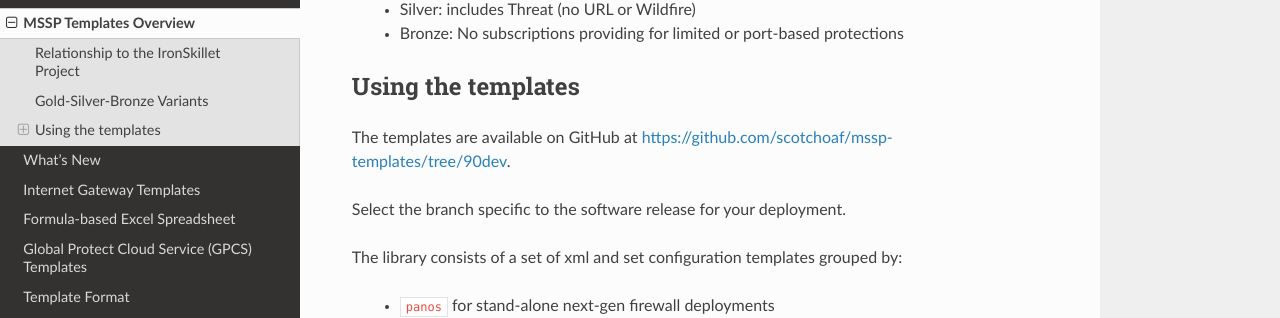
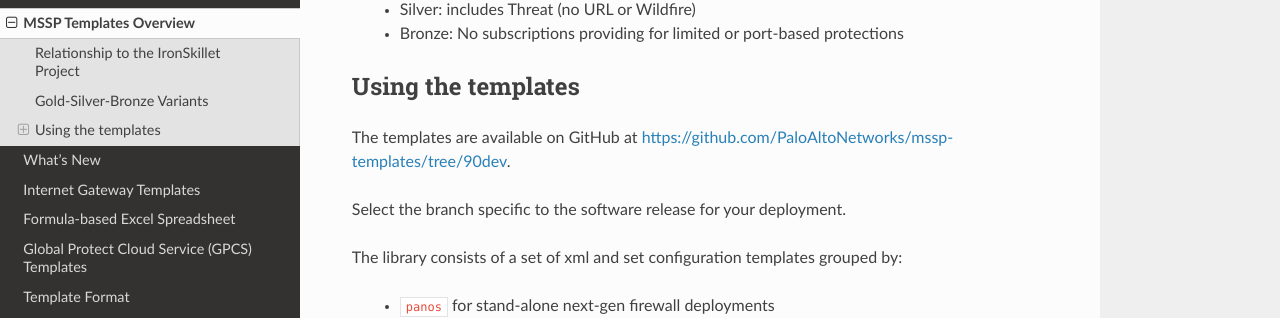
Before and after one commit to PaloAltoNetworks/mssp-templates, a Sphinx documentation site: the page built from docs/overview.rst, in a window 1280 px wide and 900 px high, scrolled down 1128 px. Shown: the part 130-448 px from the top of the window. Built offline with Sphinx 7.4.7 and the Read the Docs theme 2.0.0, drawn with Linux system fonts in a browser that asks for light colours.

Commit message:
update doc links with repo move

```diff
--- a/docs/conf.py
+++ b/docs/conf.py
@@ -158,9 +158,9 @@
 
 # github file path that changes across repo and branches
 
-extlinks = {'panosrepo': ('https://github.com/scotchoaf/mssp-templates/tree/90dev/internet_gateway/panos/%s', 'PAN-OS template:   '),
-            'panoramarepo': ('https://github.com/scotchoaf/mssp-templates/tree/90dev/internet_gateway/panorama/%s', 'Panorama template:   '),
-            'setcommands': ('https://github.com/scotchoaf/mssp-templates/tree/90dev/internet_gateway/%s/set_commands', 'set commands '),
+extlinks = {'panosrepo': ('https://github.com/PaloAltoNetworks/mssp-templates/tree/90dev/internet_gateway/panos/%s', 'PAN-OS template:   '),
+            'panoramarepo': ('https://github.com/PaloAltoNetworks/mssp-templates/tree/90dev/internet_gateway/panorama/%s', 'Panorama template:   '),
+            'setcommands': ('https://github.com/PaloAltoNetworks/mssp-templates/tree/90dev/internet_gateway/%s/set_commands', 'set commands '),
             }
 
 # load config file name that changes across repo and branches
@@ -168,18 +168,18 @@
 rst_prolog = """
 .. |branch| replace:: 90dev
 .. |skilletdocs| replace:: https://iron-skillet.readthedocs.io/en/90dev/
-.. |clonessh| replace:: git@github.com:scotchoaf/mssp-templates.git
-.. |clonehttps| replace:: https://github.com/scotchoaf/mssp-templates.git
-.. |repourl| replace:: https://github.com/scotchoaf/mssp-templates/tree/90dev
-.. |repotools| replace:: https://github.com/scotchoaf/mssp-templates/tree/90dev/tools
-.. |panosxpaths| replace:: https://github.com/scotchoaf/mssp-templates/blob/90dev/templates/panos/snippets/.meta-cnc.yaml
-.. |panossnippets| replace:: https://github.com/scotchoaf/mssp-templates/tree/90dev/templates/panos/snippets
-.. |panosloadorder| replace:: https://github.com/scotchoaf/mssp-templates/blob/90dev/templates/panos/snippets/.meta-cnc.yaml
-.. |panoramaxpaths| replace:: https://github.com/scotchoaf/mssp-templates/blob/90dev/templates/panorama/snippets/.meta-cnc.yaml
-.. |panoramasnippets| replace:: https://github.com/scotchoaf/mssp-templates/tree/90dev/templates/panorama/snippets
-.. |panoramaloadorder| replace:: https://github.com/scotchoaf/mssp-templates/blob/90dev/templates/panorama/snippets/.meta-cnc.yaml
-.. |panoramaset| replace:: https://github.com/scotchoaf/mssp-templates/tree/90dev/templates/panorama/set_commands
-.. |panosset| replace:: https://github.com/scotchoaf/mssp-templates/tree/90dev/templates/panos/set_commands
+.. |clonessh| replace:: git@github.com:PaloAltoNetworks/mssp-templates.git
+.. |clonehttps| replace:: https://github.com/PaloAltoNetworks/mssp-templates.git
+.. |repourl| replace:: https://github.com/PaloAltoNetworks/mssp-templates/tree/90dev
+.. |repotools| replace:: https://github.com/PaloAltoNetworks/mssp-templates/tree/90dev/tools
+.. |panosxpaths| replace:: https://github.com/PaloAltoNetworks/mssp-templates/blob/90dev/templates/panos/snippets/.meta-cnc.yaml
+.. |panossnippets| replace:: https://github.com/PaloAltoNetworks/mssp-templates/tree/90dev/templates/panos/snippets
+.. |panosloadorder| replace:: https://github.com/PaloAltoNetworks/mssp-templates/blob/90dev/templates/panos/snippets/.meta-cnc.yaml
+.. |panoramaxpaths| replace:: https://github.com/PaloAltoNetworks/mssp-templates/blob/90dev/templates/panorama/snippets/.meta-cnc.yaml
+.. |panoramasnippets| replace:: https://github.com/PaloAltoNetworks/mssp-templates/tree/90dev/templates/panorama/snippets
+.. |panoramaloadorder| replace:: https://github.com/PaloAltoNetworks/mssp-templates/blob/90dev/templates/panorama/snippets/.meta-cnc.yaml
+.. |panoramaset| replace:: https://github.com/PaloAltoNetworks/mssp-templates/tree/90dev/templates/panorama/set_commands
+.. |panosset| replace:: https://github.com/PaloAltoNetworks/mssp-templates/tree/90dev/templates/panos/set_commands
 .. |skilletpanoramatemplates| replace:: https://iron-skillet.readthedocs.io/en/90dev/panorama_template_guide.html
 .. |skilletpanostemplates| replace: https://iron-skillet.readthedocs.io/en/90dev/panos_template_guide.html
 """
```
Also changed, not shown: SUPPORT.md (+1 -1 lines), 1 other file.
